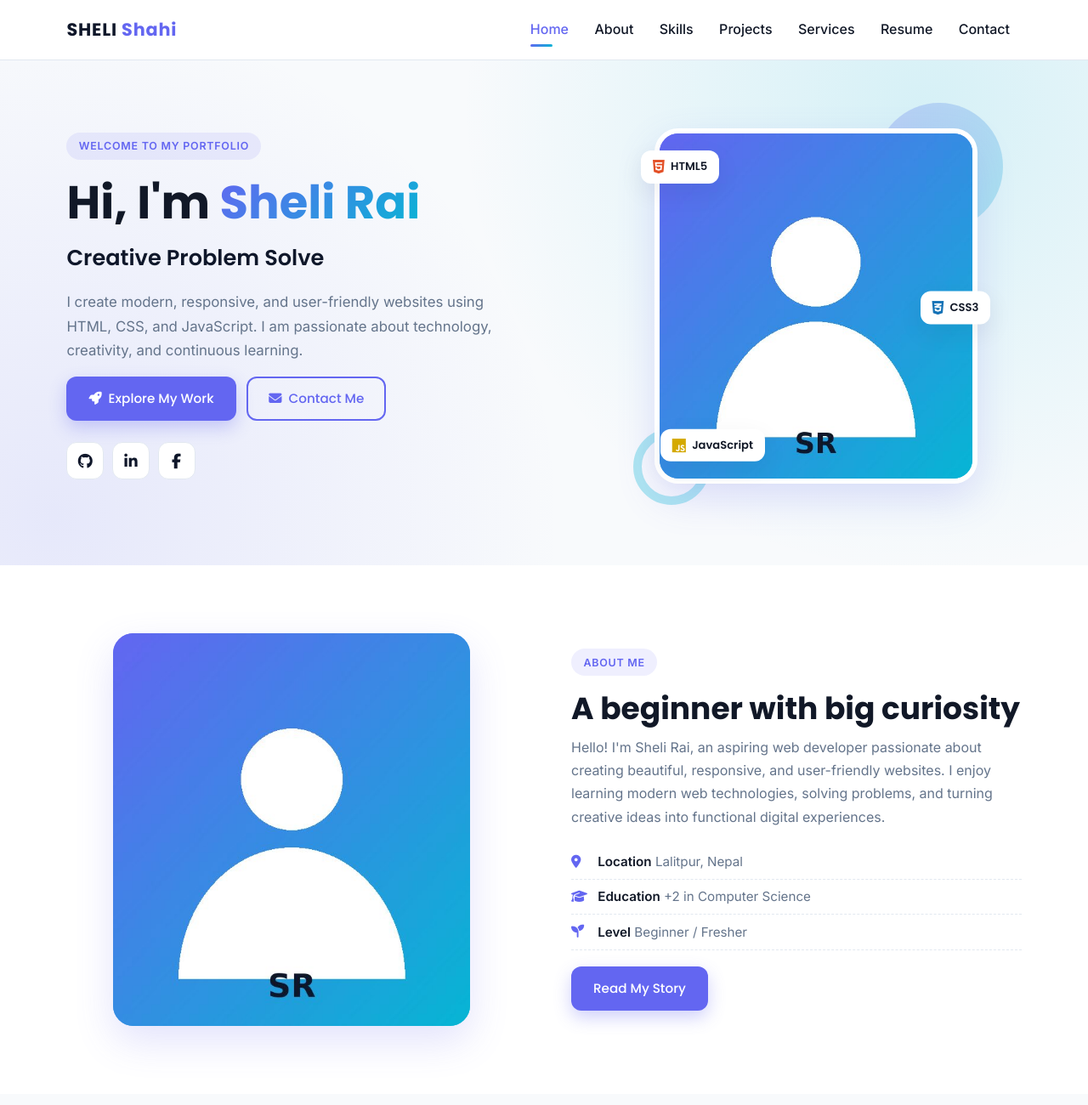
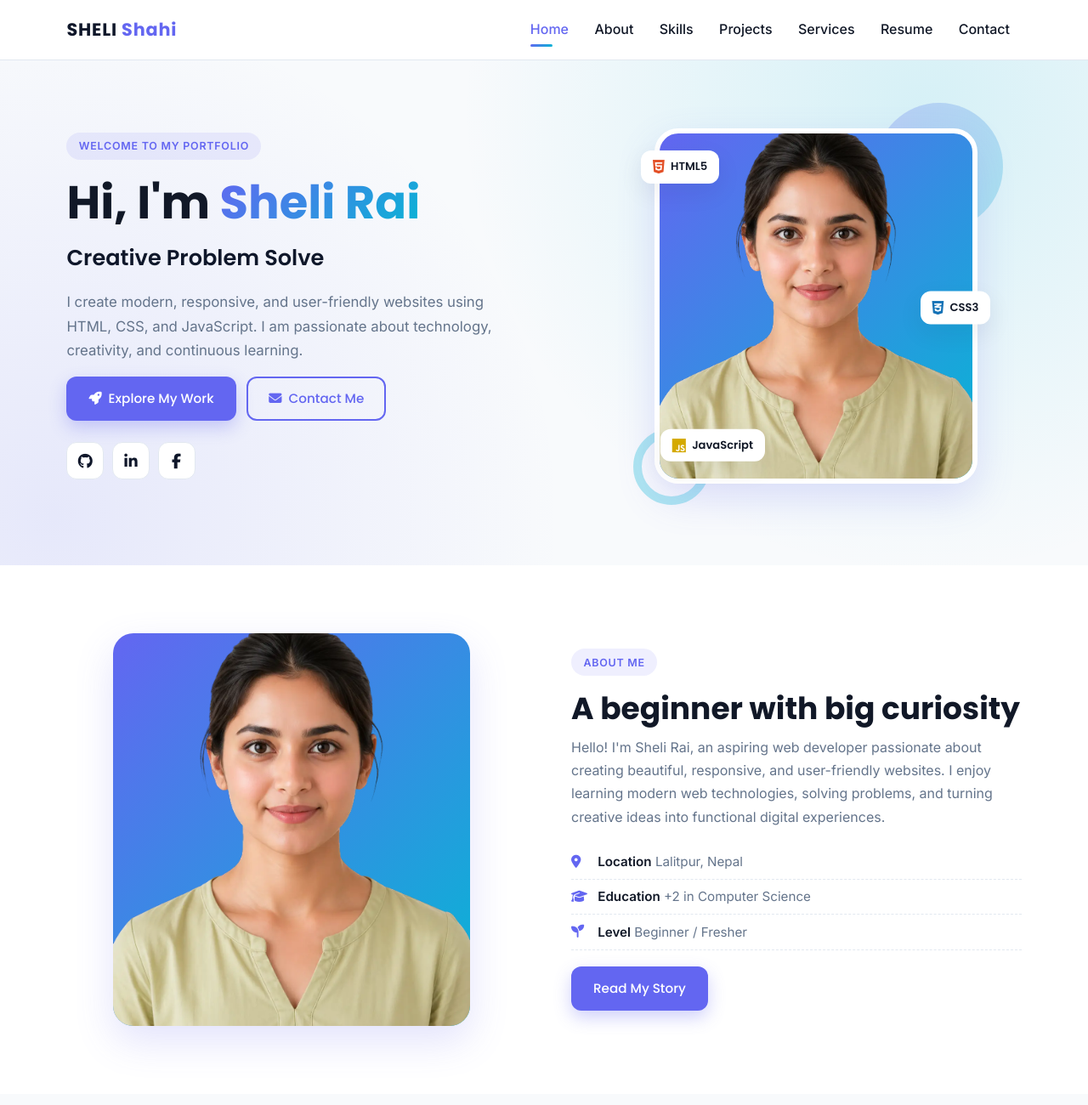
Before and after one commit to dwijesh01/Rai, a plain HTML site: page index.html in a window 1280 px wide. Shown: the top 1300 px of the page at 85% size. Drawn offline with Linux system fonts and the light colour scheme.

Commit message:
changed photo

```diff
--- a/index.html
+++ b/index.html
@@ -72,7 +72,7 @@
         </div>
         <div class="hero-visual">
           <span class="shape shape-1"></span><span class="shape shape-2"></span>
-          <div class="hero-photo"><img src="assets/images/profile.jpg" alt="Profile picture placeholder for Sheli Rai"
+          <div class="hero-photo"><img src="assets/images/portrait-cutout.webp" alt="Profile picture placeholder for Sheli Rai"
               width="600" height="660"></div>
           <span class="float-badge fb-html"><i class="fa-brands fa-html5"></i>HTML5</span>
           <span class="float-badge fb-css"><i class="fa-brands fa-css3-alt"></i>CSS3</span>
@@ -83,7 +83,7 @@
     <!-- ===== ABOUT PREVIEW ===== -->
     <section class="section section-alt">
       <div class="container about-grid">
-        <div class="about-photo" data-reveal><img src="assets/images/profile.jpg" alt="Sheli Rai profile placeholder"
+        <div class="about-photo" data-reveal><img src="assets/images/portrait-cutout.webp" alt="Sheli Rai profile placeholder"
             loading="lazy" width="600" height="660"></div>
         <div data-reveal data-delay="1"><span class="badge-pill">ABOUT ME</span>
           <h2>A beginner with big curiosity</h2>
```
Also changed, not shown: about.html (+1 -1 lines), assets/images/portrait-cutout.webp (added), 1 other file.
